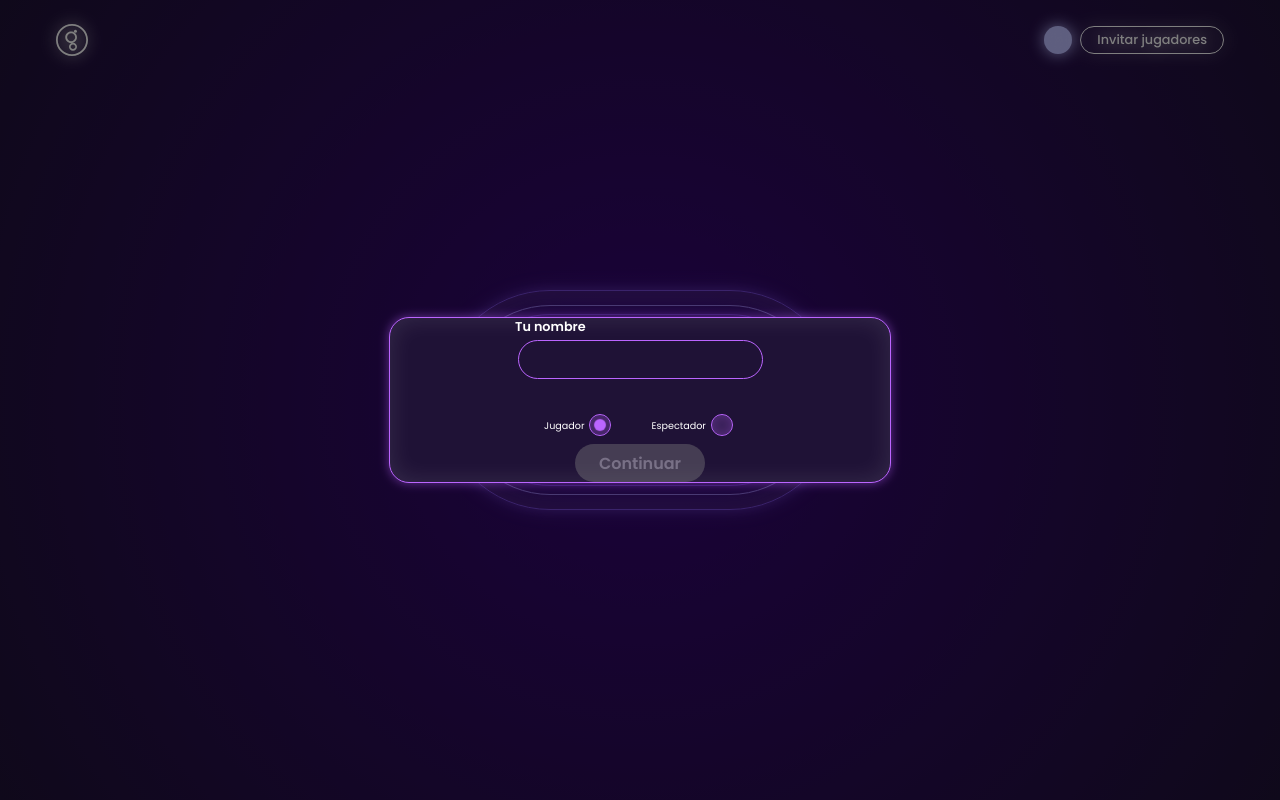
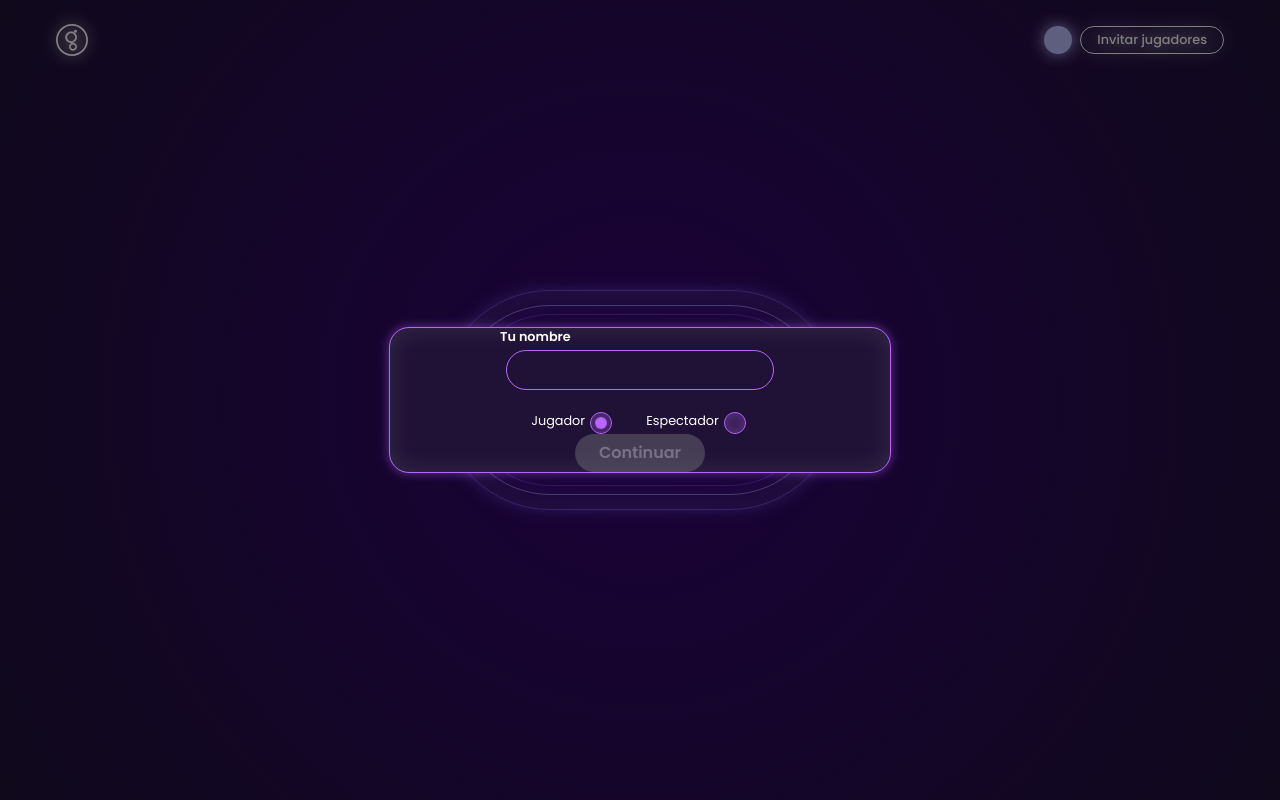
Before and after one commit to sebas-purple/planning-poker, an Angular app: page /game-room in a window 1280 px wide. Built offline with nearby package versions, Linux system fonts and the light colour scheme.

Commit message:
refactor: mejora molecula checkbox label

```diff
--- a/src/app/atomic-design/atoms/card/card.component.scss
+++ b/src/app/atomic-design/atoms/card/card.component.scss
@@ -5,7 +5,6 @@
   flex-direction: column;
   justify-content: center;
   align-items: center;
-  font-weight: $font-weight-bold;
 
   &--choice {
     width: 2.2rem;
@@ -33,7 +32,7 @@
 
     &.card--selected {
       background-color: $color-octonary;
-      box-shadow: 0px 4px 20px rgba($color-octonary, 0.5);
+      box-shadow: 0px 0px 3px 2px rgba($color-octonary, 0.1);
     }
 
     &.card--revealed {
@@ -43,7 +42,7 @@
       align-items: center;
       color: $color-white;
       font-size: $font-size-small;
-      font-weight: $font-weight-bold;
+
       font-family: $font-family;
       background-color: transparent;
       box-shadow: none;
@@ -57,7 +56,7 @@
     color: $color-background-primary;
     font-size: $font-size-base;
     font-family: $font-family;
-    font-weight: $font-weight-bold;
+
     background-color: $color-quinary;
   }
 
@@ -68,7 +67,7 @@
     border-radius: 50%;
     color: $color-background-primary;
     font-family: $font-family;
-    font-weight: $font-weight-bold;
+
     background-color: $color-quinary;
   }
 
--- a/src/app/atomic-design/atoms/input/input.component.scss
+++ b/src/app/atomic-design/atoms/input/input.component.scss
@@ -5,8 +5,8 @@
   flex-direction: column;
   align-items: center;
   gap: $small;
-  width: 250px;
-  margin-bottom: $xlarge;
+  width: 280px;
+  margin-bottom: 1.2rem;
 
   .input {
     padding: 0.6rem $xlarge;
--- a/src/app/atomic-design/molecules/checkbox-label/checkbox-label.component.html
+++ b/src/app/atomic-design/molecules/checkbox-label/checkbox-label.component.html
@@ -1,4 +1,4 @@
 <div class="checkbox-label">
-  <a-label [text]="text" [type]="type"></a-label>
+  <label class="label">{{ text }}</label>
   <a-checkbox [value]="value" [formControl]="formControl"></a-checkbox>
 </div>
--- a/src/app/atomic-design/molecules/checkbox-label/checkbox-label.component.scss
+++ b/src/app/atomic-design/molecules/checkbox-label/checkbox-label.component.scss
@@ -1,6 +1,13 @@
-@import '../../../shared/custom-styles/variables';
+@import "../../../shared/custom-styles/variables";
+
 .checkbox-label {
   display: flex;
+  flex-direction: row;
   align-items: center;
-  margin: $margin-base;
+
+  .label {
+    color: $color-white;
+    font-size: $font-size-base;
+    font-family: $font-family;
+  }
 }
--- a/src/app/atomic-design/molecules/checkbox-label/checkbox-label.component.ts
+++ b/src/app/atomic-design/molecules/checkbox-label/checkbox-label.component.ts
@@ -1,13 +1,12 @@
 import { Component, forwardRef, Input } from '@angular/core';
 import { CommonModule } from '@angular/common';
-import { LabelComponent, LabelType } from "../../atoms/label/label.component";
 import { CheckboxComponent } from "../../atoms/checkbox/checkbox.component";
 import { ControlValueAccessor, FormControl, NG_VALUE_ACCESSOR } from '@angular/forms';
 
 @Component({
   selector: 'm-checkbox-label',
   standalone: true,
-  imports: [CommonModule, LabelComponent, CheckboxComponent],
+  imports: [CommonModule, CheckboxComponent],
   templateUrl: './checkbox-label.component.html',
   styleUrls: ['./checkbox-label.component.scss'],
   providers: [
@@ -22,7 +21,6 @@ export class CheckboxLabelComponent implements ControlValueAccessor {
   @Input({required: true}) text!: string;
   @Input({required: true}) value!: any;
   @Input({required: true}) formControl!: FormControl;
-  @Input({required: true}) type!: LabelType;
   onChange: any = () => {};
   onTouched: any = () => {};
 
--- a/src/app/pages/game-room/game-room-create-user/game-room-create-user.component.html
+++ b/src/app/pages/game-room/game-room-create-user/game-room-create-user.component.html
@@ -9,14 +9,12 @@
     <div class="checkbox-container">
       <m-checkbox-label
         [text]="textLabeljugador"
-        [type]="labelType"
         [value]="jugador"
         [formControl]="gameRoomForm.controls.selectedOption"
       ></m-checkbox-label>
 
       <m-checkbox-label
         [text]="textLabelespectador"
-        [type]="labelType"
         [value]="espectador"
         [formControl]="gameRoomForm.controls.selectedOption"
       ></m-checkbox-label>
```
Also changed, not shown: src/app/pages/game-room/game-room-create-user/game-room-create-user.component.scss (+0 -8 lines).
